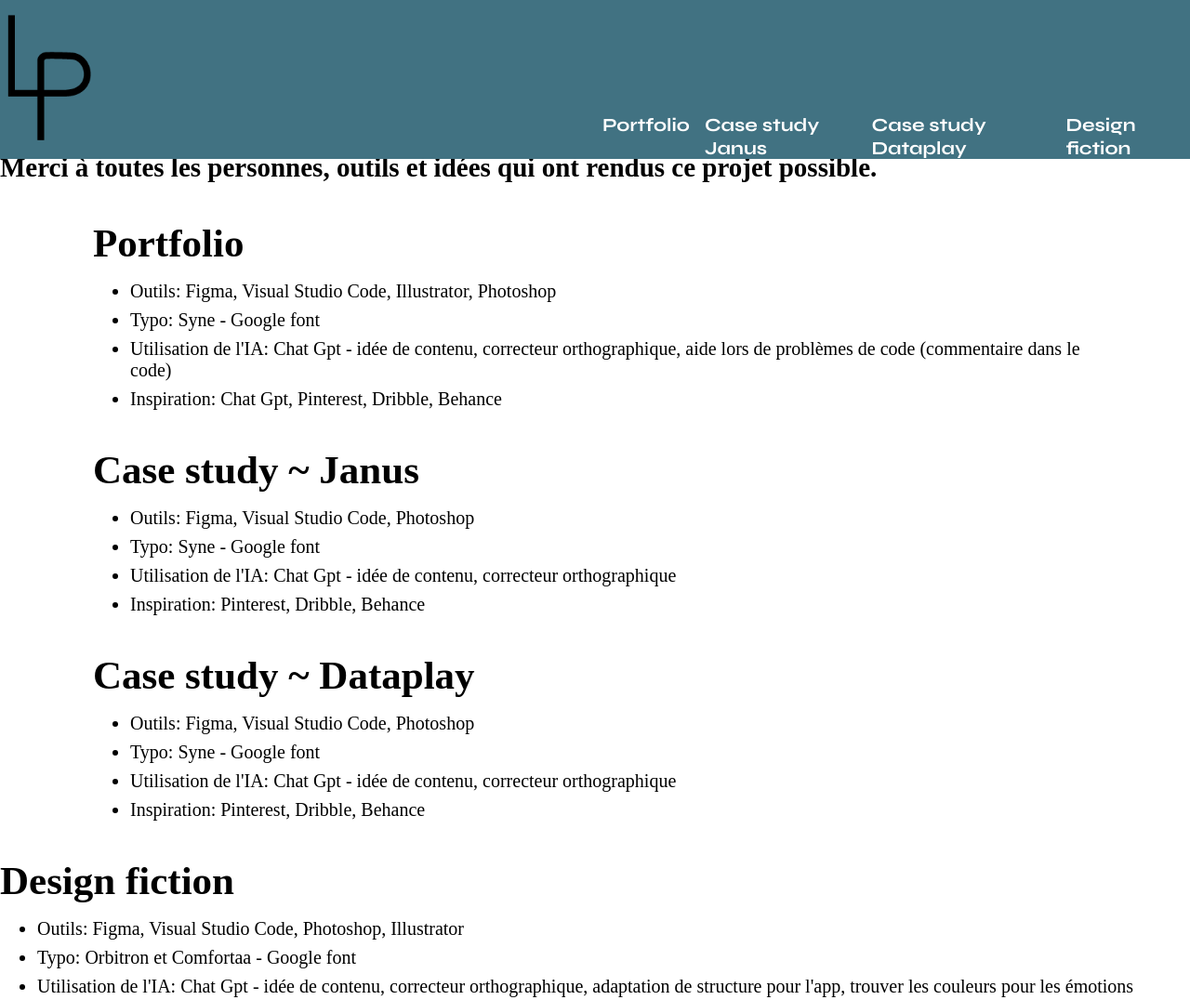
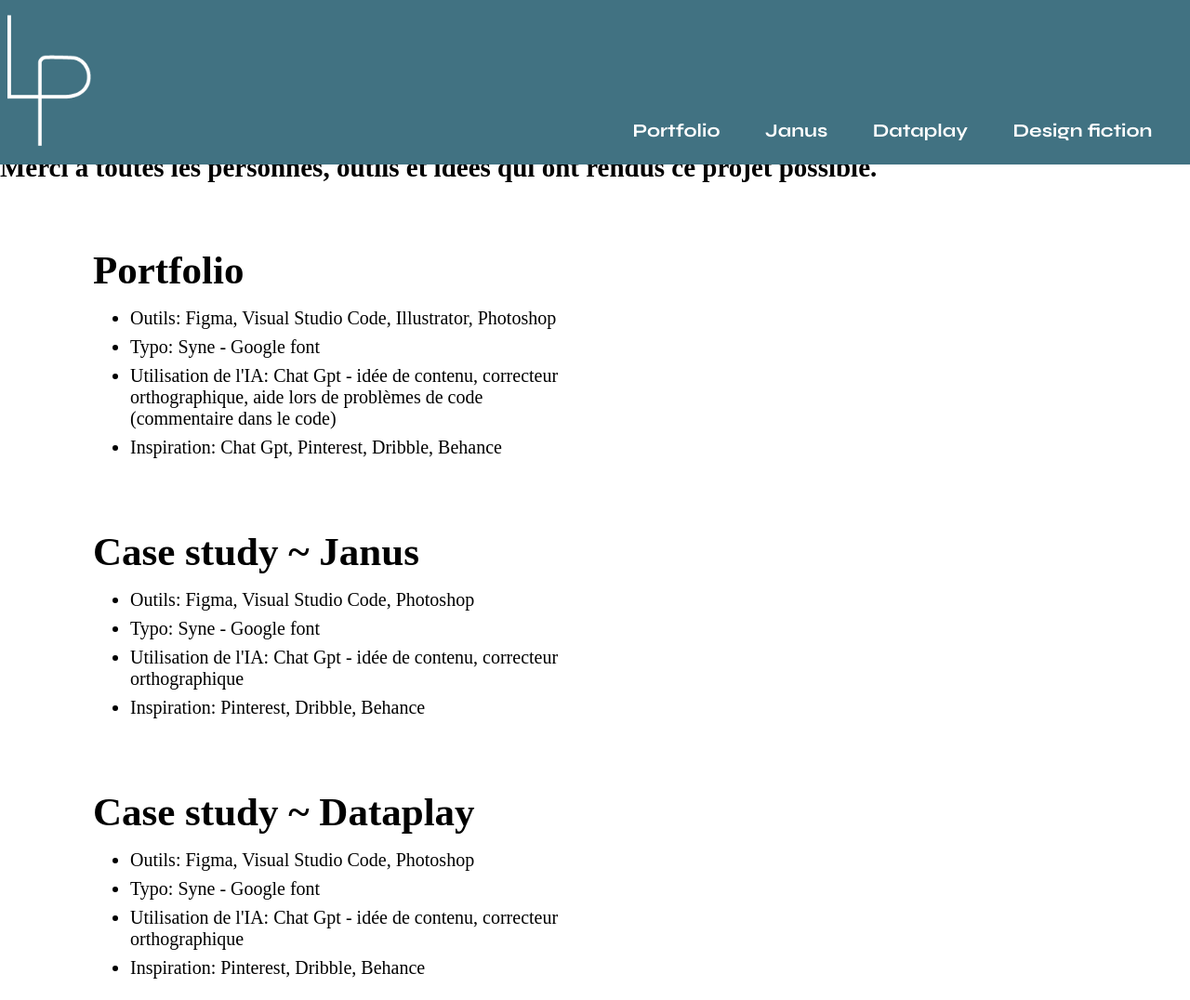
Before and after one commit to Loum081015/TFA, a website: page src/credits.html in a window 1280 px wide. Shown: the top 1076 px of the page at 93% size. Drawn offline with Linux system fonts and the light colour scheme.

Commit message:
html css
Page crédits

```diff
--- a/src/credits.html
+++ b/src/credits.html
@@ -20,7 +20,7 @@
         <nav class="nav">
             <div class="nav__top">
                 <a href="portfolio.html" class="header__btn--accueil">
-                    <img class="logo" src="assets/images/portfolio/logo.png">
+                    <img class="logo" src="assets/images/portfolio/logo_blanc.png">
                 </a>
                 <button id="burgerBtn" class="nav__btn">
                     <span class="nav__line"></span>
@@ -30,16 +30,18 @@
             </div>
             <ul class="nav__menu" id="burgerMenu">
                 <li class="nav__item"><a href="portfolio.html" class="nav__link">Portfolio</a></li>
-                <li class="nav__item"><a href="janus.html" class="nav__link">Case study Janus</a></li>
-                <li class="nav__item"><a href="dataplay.html" class="nav__link">Case study Dataplay</a></li>
+                <li class="nav__item"><a href="janus.html" class="nav__link">Janus</a></li>
+                <li class="nav__item"><a href="dataplay.html" class="nav__link">Dataplay</a></li>
                 <li class="nav__item"><a href="design_fiction.html" class="nav__link">Design fiction</a></li>
             </ul>
         </nav>
-        <h1>Crédits</h1>
-        <h3>Merci à toutes les personnes, outils et idées qui ont rendus ce projet possible.</h3>
+        <div class="header__contenu">
+            <h1>Crédits</h1>
+            <h3>Merci à toutes les personnes, outils et idées qui ont rendus ce projet possible.</h3>
+        </div>
     </header>
-    <main>
-        <section class="section1">
+    <main class="grid">
+        <section class="section1 mgrid-start1 mgrid-end6">
             <h2>Portfolio</h2>
             <ul>
                 <li>Outils: Figma, Visual Studio Code, Illustrator, Photoshop</li>
@@ -48,7 +50,7 @@
                 <li>Inspiration: Chat Gpt, Pinterest, Dribble, Behance</li>
             </ul>
         </section>
-        <section class="section2">
+        <section class="section2 mgrid-start1 mgrid-end6">
             <h2>Case study ~ Janus</h2>
             <ul>
                 <li>Outils: Figma, Visual Studio Code, Photoshop</li>
@@ -57,7 +59,7 @@
                 <li>Inspiration: Pinterest, Dribble, Behance</li>
             </ul>
         </section>
-        <section class="section3">
+        <section class="section3 mgrid-start1 mgrid-end6">
             <h2>Case study ~ Dataplay</h2>
             <ul>
                 <li>Outils: Figma, Visual Studio Code, Photoshop</li>
@@ -66,7 +68,7 @@
                 <li>Inspiration: Pinterest, Dribble, Behance</li>
             </ul>
         </section>
-        <section class="section4">
+        <section class="section4 mgrid-start1 mgrid-end6">
             <h2>Design fiction</h2>
             <ul>
                 <li>Outils: Figma, Visual Studio Code, Photoshop, Illustrator</li>
@@ -75,7 +77,7 @@
                 <li>Inspiration: Pinterest, Dribble, Behance, Moodflow</li>
             </ul>
         </section>
-        <p>Merci à toutes les personnes qui m'ont soutenues de près de loin, mon copain, mes parents, mes professeurs,...</p>
+        <p class="mgrid-start1 mgrid-end6 section4__texte">Merci à toutes les personnes qui m'ont soutenues de près de loin, mon copain, mes parents, mes professeurs,...</p>
     </main>
 </body>
 </html>
--- a/src/styles/app.scss
+++ b/src/styles/app.scss
@@ -132,7 +132,7 @@ ol{
 .nav__menu{
     position: absolute;
     top: calc(100% - 57px);
-    right:0;
+    right:40px;
     background-color: var(--color-background--menu);
     list-style: none;
     padding-top: 64px;
@@ -140,7 +140,7 @@ ol{
     display: none;
     flex-direction: column;
     gap: 16px;
-    width: 50%;
+    width: fit-content;
     height: 100vh;
     border-radius: 20px 0 0 20px;
     transform: translateY(0);
@@ -153,6 +153,7 @@ ol{
     font-family: 'syne';
     cursor: pointer;
     font-weight: 700;
+    margin: 0 16px;
 }
 a.nav__link:active{
     text-decoration: 1px underline var(--color-text--menu);
@@ -328,7 +329,7 @@ footer a{
 
 }
 /*Sections*/
-.section1, .section2, .section3{
+.janus .section1,.janus .section2,.janus .section3, .dataplay .section1, .dataplay .section2, .dataplay .section3{
     margin: 0 40px;
 }
 .section2__typographie1, .section2__typographie2, .section2__typographie3{
@@ -369,9 +370,6 @@ footer a{
     text-align: center;
 }
 /*Section3*/
-.section3{
-    margin: 0 20px;
-}
 .section3__btn{
     justify-content: space-evenly;
 }
@@ -715,6 +713,9 @@ footer a{
 .portfolio .section1{
     margin:80px 20px 0 20px;
 }
+.portfolio .section2{
+    margin:80px 20px;
+}
 /*Skills*/
 .skills_grid{
     display: grid;
@@ -886,7 +887,7 @@ footer a{
 }
 /*Cartes design fiction*/
 /*Cartes*/
-.contenu{
+.design_fiction .contenu{
     background-color: var(--color-cartes-designfiction);
     color: var(--color-texte-cartes-designfiction);
     border-radius: 10px;
@@ -905,6 +906,47 @@ footer a{
 /*Footer*/
 .footer__link{
     text-decoration: none;
+}
+/*Crédtis*/
+/*Logo*/
+.credits .logo{
+    width: 20px;
+}
+/*Titres et textes*/
+.credits {
+    font-family: 'syne';
+    color: var(--color-text-casestudy1);
+    background-color: var(--color-background-casestudy1);
+}
+.credits h1, .credits h2{
+    color: var(--color-text--menu);
+}
+.credits h2{
+    margin: 0 0 0 40px;
+}
+.credits .header__contenu{
+    margin:90px 40px 0;
+}
+.credits li{
+    margin:16px 0;
+}
+/*Section*/
+.credits .section1, .credits .section2, .credits .section3, .credits .section4{
+    border: 1px solid var(--color-btn--casestudy);
+    padding: 40px;
+    border-radius: 20px;
+    margin: 40px 40px 0 40px;
+}
+.credits .section4__texte{
+    margin: 40px 40px 40px 40px;
+}
+/*Nav*/
+.credits .nav__link{
+    text-wrap: nowrap;
+    margin: 0 16px;
+}
+.credits .nav__menu{
+    top: 0;
 }
 
 @media (min-width:500px) and (max-width: 780px){
@@ -1172,6 +1214,10 @@ footer a{
     .portfolio .insta__btn{
             height: fit-content;
     }
+    /*Section*/
+    .portfolio .section2{
+    margin:80px 50px;
+    }
 }
 @media (min-width:1250px){
     /*Grille*/
@@ -1381,6 +1427,10 @@ footer a{
     .portfolio p{
         font-size: 20px;
     }
+    .portfolio .section1 h3{
+        margin-bottom: 128px;
+        margin-left: 80px;
+    }
     /*Cartes*/
     .portfolio .carte{
         width: 15%;
@@ -1416,6 +1466,9 @@ footer a{
     .portfolio .skills__texte2{
         margin-top: 0;
     }
+    .portfolio .section2{
+        margin-top: 200px;
+    }
     /*Section*/
     .portfolio .section3{
         padding: 0 200px;
```
Also changed, not shown: src/assets/images/portfolio/logo_blanc.png (added).
